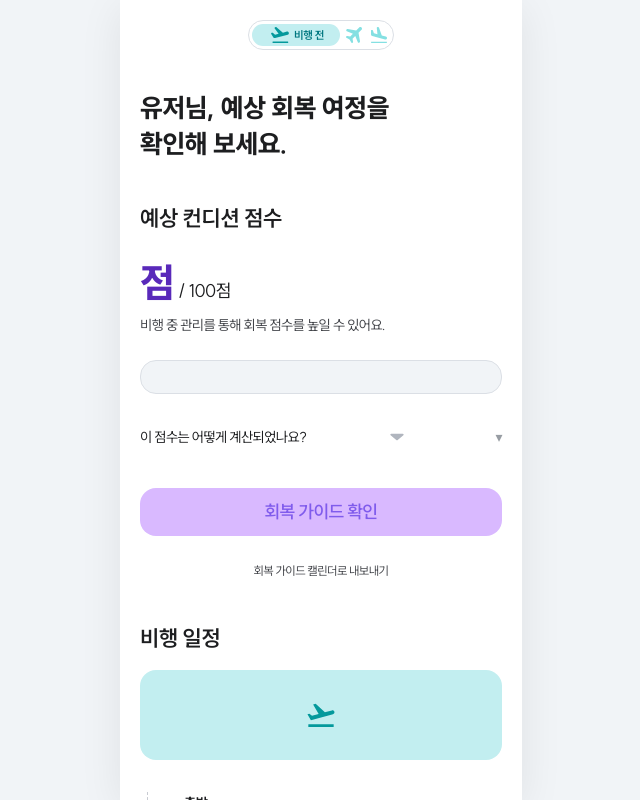
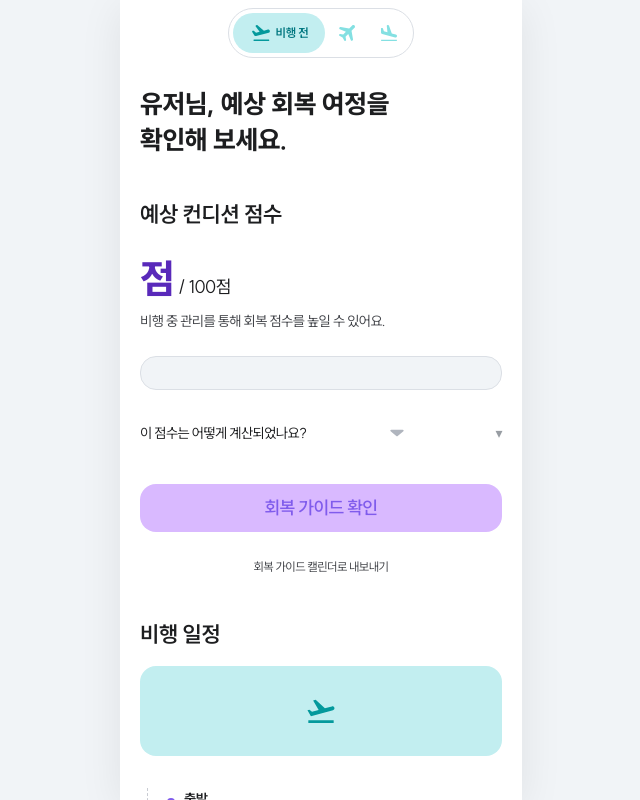
Before and after one commit to THRIVE-Hackathon/THRIVE-Backend, a Django app: template templates/trips/home_before.html in a window 1280 px wide. Shown: the whole page, without its empty margins (319-959 px from the left). Run offline with Django 5.2, Linux system fonts and the light colour scheme; the template is opened without the code that fills it, so the values that code supplies are empty.

Commit message:
fix: 비행 전 헤더 일부 수정 및 주석 정리

```diff
--- a/templates/trips/home_before.html
+++ b/templates/trips/home_before.html
@@ -3,7 +3,38 @@
 
 {% block title %}예상 회복 여정 - THRIVE{% endblock %}
 
-{% block content %}
+{% block extra_css %}
+<style>
+  /* ============================================================
+   * [비행 후 전용 복구 CSS]
+   * base.html 은 record.css / mypage.css 를 전역 로드하는데,
+   * 이들이 home.css 의 공용 클래스(stage-tab / score-compare /
+   * calc-toggle / disclaimer)를 뒤에서 재정의(덮어씀)한다.
+   * 정적 프론트(main-done.html)는 record/mypage.css 를 로드하지
+   * 않아 정상이지만, base 를 상속하면 깨지므로 이 페이지에서만
+   * home.css 의도대로 되돌린다. (공유 CSS 미수정 원칙 유지)
+   * extra_css 는 base 에서 가장 마지막에 로드되어 우선순위가 가장 높다.
+   * ============================================================ */
+  .stage-tab { margin: 8px auto; gap: 2px; padding: 4px; }
+  .stage-tab__item {
+    height: 40px; padding: 6px 8px;
+    color: var(--color-cyan-200);
+    font-size: var(--fs-caption-1); font-weight: 400;
+  }
+  .stage-tab__item:not(.is-active) {
+    width: auto; height: 40px; padding: 6px 8px;
+    color: var(--color-cyan-200);
+  }
+  .stage-tab__item.is-active {
+    padding: 0 16px;
+    background: var(--color-cyan-100);
+    color: var(--color-cyan-600);
+    font-size: var(--fs-caption-1);
+  }
+</style>
+{% endblock %}
+
+{% block app_header %}
 <nav class="stage-tab" aria-label="여정 단계">
   <span class="stage-tab__item is-active" aria-current="step" aria-label="비행 전">
     <span class="svg-icon svg-icon--flight" aria-hidden="true"></span>
@@ -16,7 +47,9 @@
     <span class="svg-icon svg-icon--land" aria-hidden="true"></span>
   </span>
 </nav>
+{% endblock %}
 
+{% block content %}
 <h1 class="text-title-1">
   <span>{{ request.user.profile.nickname|default:"유저" }}</span>님, 예상 회복 여정을<br>
   확인해 보세요.
```
Also changed, not shown: templates/recovery/inflight_check.html (+0 -13 lines), templates/recovery/plan.html (+0 -15 lines).
